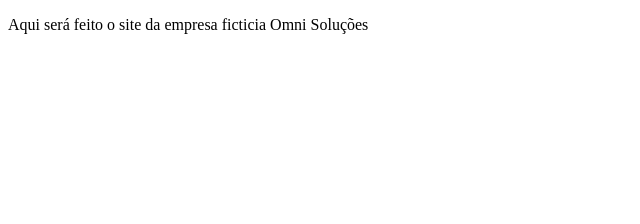
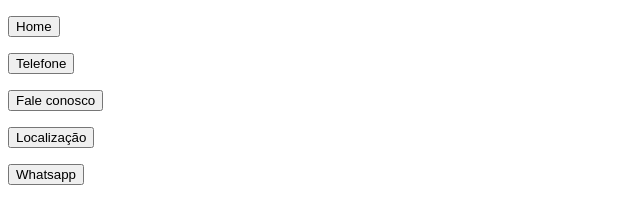
Before and after one commit to jo4b/projeto-integrador-site, a plain HTML site: page index.html in a window 1280 px wide. Shown: the whole page, without its empty margins (0-640 px from the left). Drawn offline with Linux system fonts and the light colour scheme.

Commit message:
Botões adicionados

```diff
--- a/index.html
+++ b/index.html
@@ -7,6 +7,10 @@
     <title>Página inicial</title>
 </head>
 <body>
-    <p>Aqui será feito o site da empresa ficticia Omni Soluções</p>
+    <p><button>Home</button></p>
+    <p><button>Telefone</button></p>
+    <p><button>Fale conosco</button></p>
+    <p><button>Localização</button></p>
+    <p><button>Whatsapp</button></p>
 </body>
 </html>
```
